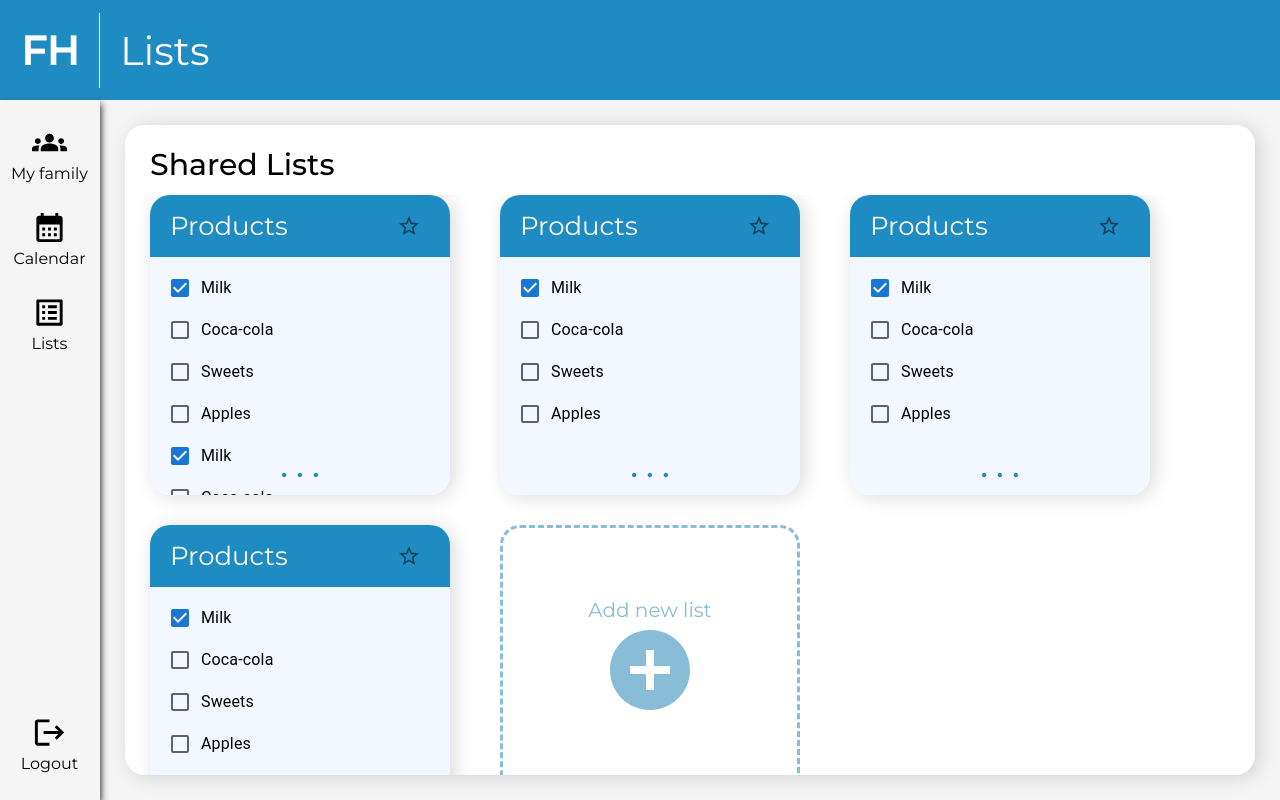
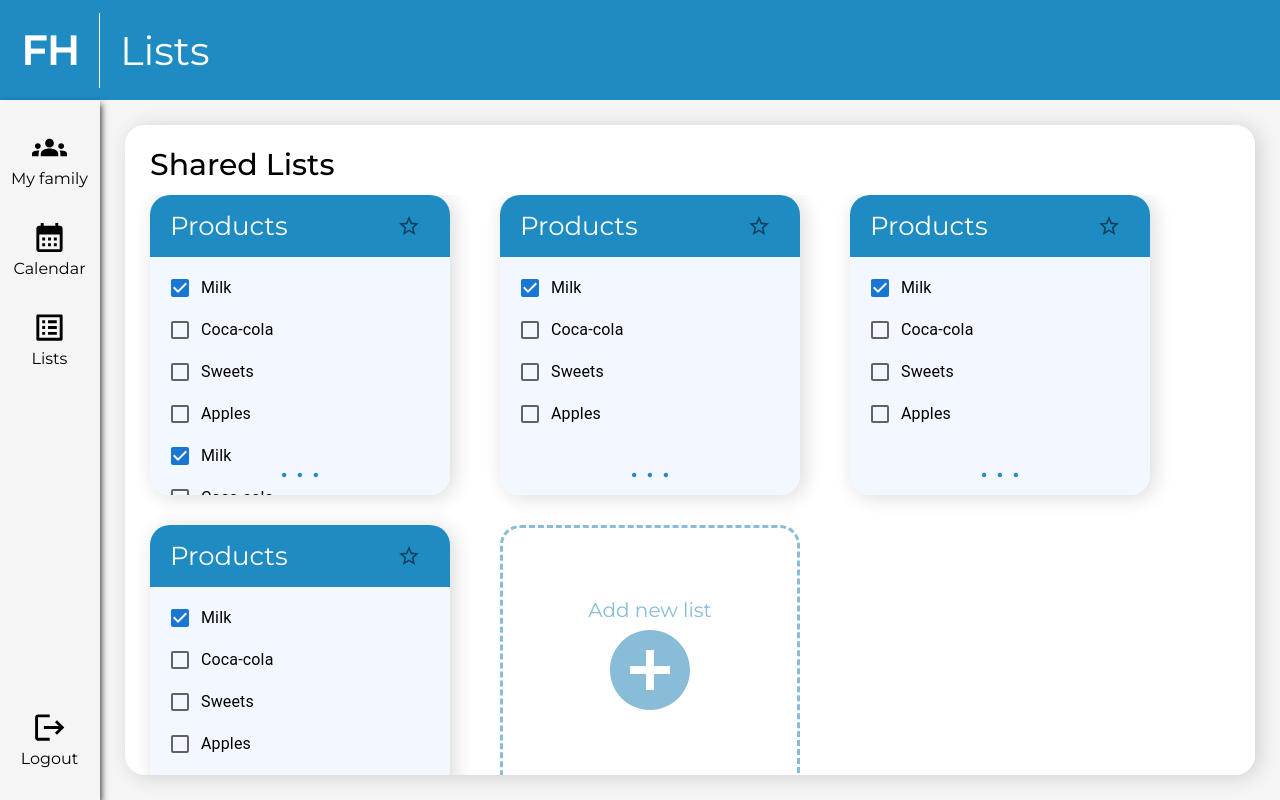
Before and after one commit to bogdansmk/FamilyHelper, a React (Create React App) app in the folder ui/: page /Lists in a window 1280 px wide. Built offline with nearby package versions, Linux system fonts and the light colour scheme.

Commit message:
add props to left menu

```diff
--- a/ui/src/Lists/Lists.tsx
+++ b/ui/src/Lists/Lists.tsx
@@ -4,6 +4,7 @@ import LeftMenu from "../components/LeftMenu/LeftMenu";
 import {Checkbox, FormControlLabel, FormGroup} from "@mui/material";
 import {AddCircle, Star, StarBorder} from "@mui/icons-material";
 import './Lists.css'
+import {MenuItems} from "../utils/constants";
 
 export default class ListsPage extends React.Component {
     render() {
@@ -12,7 +13,7 @@ export default class ListsPage extends React.Component {
                 <Header pageTitle='Lists'
                         rightPartText=''
                         rightPartUrl=''/>
-                <LeftMenu/>
+                <LeftMenu items={MenuItems}/>
                 <div className="main">
                     <div className="mainTitle">Shared Lists</div>
                     <div className="mainBody">
@@ -30,10 +31,12 @@ export default class ListsPage extends React.Component {
                                     <FormControlLabel control={<Checkbox defaultChecked/>} label="Milk"/>
                                     <FormControlLabel control={<Checkbox/>} label="Coca-cola"/>
                                     <FormControlLabel control={<Checkbox/>} label="Sweets"/>
-                                    <FormControlLabel control={<Checkbox/>} label="Apples"/><FormControlLabel control={<Checkbox defaultChecked/>} label="Milk"/>
+                                    <FormControlLabel control={<Checkbox/>} label="Apples"/><FormControlLabel
+                                    control={<Checkbox defaultChecked/>} label="Milk"/>
                                     <FormControlLabel control={<Checkbox/>} label="Coca-cola"/>
                                     <FormControlLabel control={<Checkbox/>} label="Sweets"/>
-                                    <FormControlLabel control={<Checkbox/>} label="Apples"/><FormControlLabel control={<Checkbox defaultChecked/>} label="Milk"/>
+                                    <FormControlLabel control={<Checkbox/>} label="Apples"/><FormControlLabel
+                                    control={<Checkbox defaultChecked/>} label="Milk"/>
                                     <FormControlLabel control={<Checkbox/>} label="Coca-cola"/>
                                     <FormControlLabel control={<Checkbox/>} label="Sweets"/>
                                     <FormControlLabel control={<Checkbox/>} label="Apples"/>
@@ -98,7 +101,7 @@ export default class ListsPage extends React.Component {
                             <div className="cardBody">
                                 Add new list
                                 <div className="addNewIcon">
-                                    <AddCircle sx={{ fontSize: 96 }}/>
+                                    <AddCircle sx={{fontSize: 96}}/>
                                 </div>
                             </div>
                         </div>
--- a/ui/src/components/LeftMenu/LeftMenu.css
+++ b/ui/src/components/LeftMenu/LeftMenu.css
@@ -3,15 +3,25 @@
     height: 100%;
     border-right: 1px solid #F5F5F5;
     box-shadow: 1px 4px 7px 0 #000000D9;
-    display: flex;
-    flex-direction: column;
-    justify-content: space-between;
     text-align: center;
+    position: relative;
 }
 
 .menuItem {
     height: 60px;
-    margin: 25px 0;
+    margin: 30px 0;
+}
+
+.menuItem:last-child {
+    position: absolute;
+    bottom: 0;
+    left: 50%;
+    transform: translateX(-50%);
+}
+
+.menuItemActive {
+    color: #1E8BC3;
+    border-left: 2px solid #1E8BC3;
 }
 
 .bottomMenuItem {
--- a/ui/src/components/LeftMenu/LeftMenu.tsx
+++ b/ui/src/components/LeftMenu/LeftMenu.tsx
@@ -1,37 +1,34 @@
 import React from 'react';
 import './LeftMenu.css'
-import {CalendarMonth, Groups, ListAlt, Logout} from "@mui/icons-material";
 
-export default class LeftMenu extends React.Component {
+export interface IMenuItem {
+    title: string
+    icon?: React.ReactNode
+    isActive?: boolean
+}
+
+interface IMenu {
+    items: IMenuItem[]
+}
+
+export default class LeftMenu extends React.Component<IMenu> {
+    constructor(props: IMenu) {
+        super(props);
+    }
+
     render() {
         return (
             <div className="leftMenu">
-                <div>
-                    <div className="menuItem">
-                        <div>
-                            <Groups fontSize={"large"}/>
+                {this.props.items.map((menuItem: IMenuItem) => {
+                    return (
+                        <div className={menuItem.isActive ? "menuItem menuItemActive" : "menuItem"}>
+                            <div>
+                                {menuItem.icon}
+                            </div>
+                            {menuItem.title}
                         </div>
-                        My family
-                    </div>
-                    <div className="menuItem">
-                        <div>
-                            <CalendarMonth fontSize={"large"}/>
-                        </div>
-                        Calendar
-                    </div>
-                    <div className="menuItem">
-                        <div>
-                            <ListAlt fontSize={"large"}/>
-                        </div>
-                        Lists
-                    </div>
-                </div>
-                <div className="menuItem">
-                    <div>
-                        <Logout fontSize={"large"}/>
-                    </div>
-                    Logout
-                </div>
+                    );
+                })}
             </div>
         );
     }
--- /dev/null
+++ b/ui/src/utils/constants.tsx
@@ -0,0 +1,9 @@
+import {IMenuItem} from "../components/LeftMenu/LeftMenu";
+import {CalendarMonth, Groups, ListAlt, Logout} from "@mui/icons-material";
+
+export const MenuItems: IMenuItem[] = [
+    {title: 'My family', icon: <Groups fontSize={"large"}/>},
+    {title: 'Calendar', icon: <CalendarMonth fontSize={"large"}/>},
+    {title: 'Lists', icon: <ListAlt fontSize={"large"}/>},
+    {title: 'Logout', icon: <Logout fontSize={"large"}/>},
+];
```
